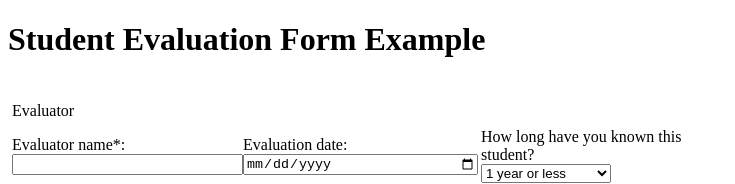
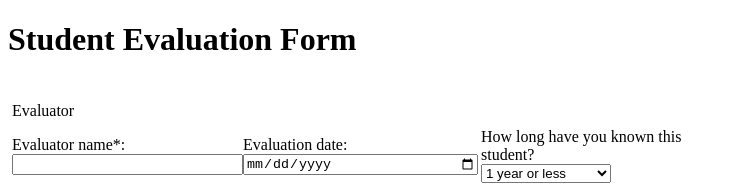
Before and after one commit to dlai211/Badminton_Website, a plain HTML site: page index.html in a window 1280 px wide. Shown: the top 184 px of the page, without its empty margins (0-735 px from the left). Drawn offline with Linux system fonts and the light colour scheme.

Commit message:
Update index.html

```diff
--- a/index.html
+++ b/index.html
@@ -4,7 +4,7 @@
 
 <html xmlns="http://www.w3.org/1999/xhtml">
 <head>
-    <title>Student Evaluation Form Example</title>
+    <title>Student Evaluation Form</title>
 
     <meta http-equiv="cache-control" content="no-cache" />
     <meta http-equiv="pragma" content="no-cache" />
@@ -12,7 +12,7 @@
 </head>
 <body>
 
-<h1>Student Evaluation Form Example</h1>
+<h1>Student Evaluation Form</h1>
 
 
 <form action="//submit.form" id="StudentEvaluation100" method="post" onsubmit="return ValidateForm(this);">
```
